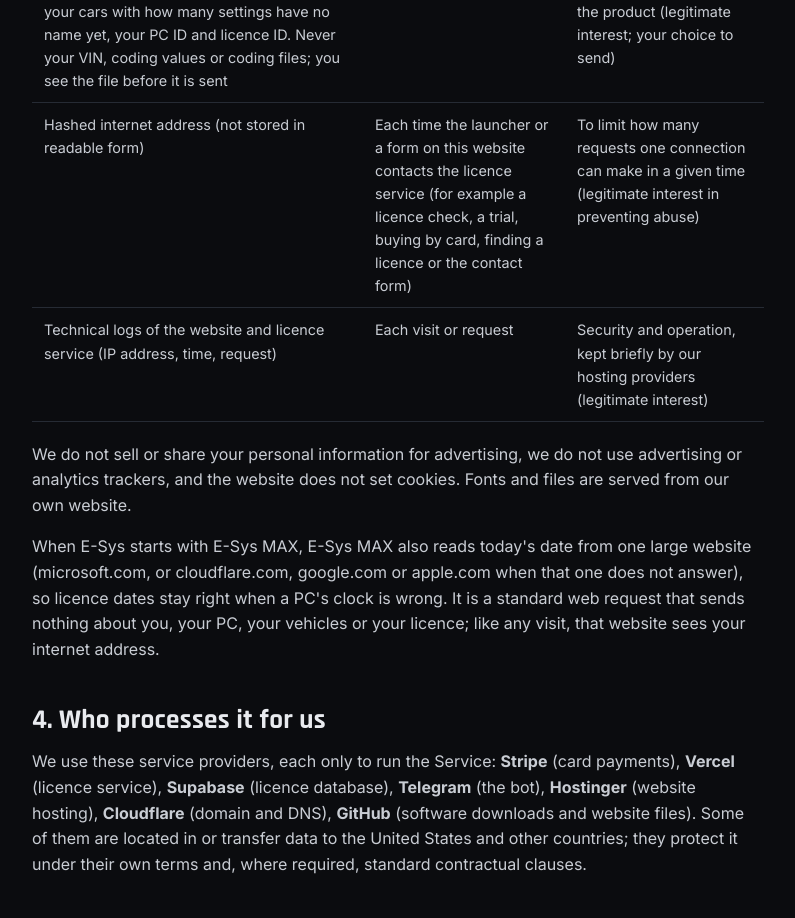
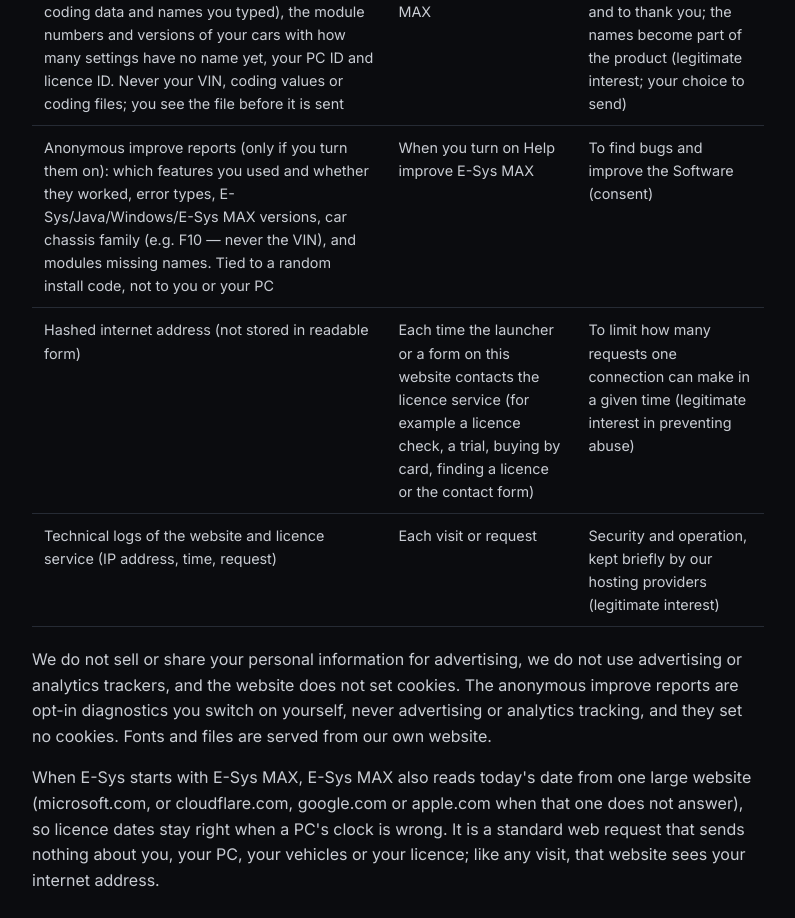
Before and after one commit to kdrcoding/esysmax-website, a plain HTML site: page privacy.html in a window 1280 px wide. Shown: the part 1860-2778 px from the top of the page, without its empty margins (242-1037 px from the left). Drawn offline with Linux system fonts and the light colour scheme.

Commit message:
Privacy policy: document the anonymous improve reports (opt-in)
Adds the new row and clarifying sentence for the opt-in diagnostics
feature shipped in 1.2.50.

```diff
--- a/privacy.html
+++ b/privacy.html
@@ -67,10 +67,11 @@
       <tr><td data-label="Information">Telegram name, user ID and the messages you send to @EsysMaxbot</td><td data-label="When">When you use the bot</td><td data-label="Why (legal basis)">To give trials and licences and answer you (contract; legitimate interest)</td></tr>
       <tr><td data-label="Information">Contact form: your name (if given), e-mail address, PC ID, licence ID and message</td><td data-label="When">When you use the contact form</td><td data-label="Why (legal basis)">We use them only to answer you and to fix your licence, and delete them when no longer needed for that (contract; legitimate interest)</td></tr>
       <tr><td data-label="Information">Help improve names (only if you press Send): setting names found on your PC (in older BMW coding data and names you typed), the module numbers and versions of your cars with how many settings have no name yet, your PC ID and licence ID. Never your VIN, coding values or coding files; you see the file before it is sent</td><td data-label="When">When you use Help improve names in E-Sys MAX</td><td data-label="Why (legal basis)">To add the names to E-Sys MAX for everybody and to thank you; the names become part of the product (legitimate interest; your choice to send)</td></tr>
+      <tr><td data-label="Information">Anonymous improve reports (only if you turn them on): which features you used and whether they worked, error types, E-Sys/Java/Windows/E-Sys MAX versions, car chassis family (e.g. F10 &mdash; never the VIN), and modules missing names. Tied to a random install code, not to you or your PC</td><td data-label="When">When you turn on Help improve E-Sys MAX</td><td data-label="Why (legal basis)">To find bugs and improve the Software (consent)</td></tr>
       <tr><td data-label="Information">Hashed internet address (not stored in readable form)</td><td data-label="When">Each time the launcher or a form on this website contacts the licence service (for example a licence check, a trial, buying by card, finding a licence or the contact form)</td><td data-label="Why (legal basis)">To limit how many requests one connection can make in a given time (legitimate interest in preventing abuse)</td></tr>
       <tr><td data-label="Information">Technical logs of the website and licence service (IP address, time, request)</td><td data-label="When">Each visit or request</td><td data-label="Why (legal basis)">Security and operation, kept briefly by our hosting providers (legitimate interest)</td></tr>
     </table>
-    <p>We do not sell or share your personal information for advertising, we do not use advertising or analytics trackers, and the website does not set cookies. Fonts and files are served from our own website.</p>
+    <p>We do not sell or share your personal information for advertising, we do not use advertising or analytics trackers, and the website does not set cookies. The anonymous improve reports are opt-in diagnostics you switch on yourself, never advertising or analytics tracking, and they set no cookies. Fonts and files are served from our own website.</p>
     <p>When E-Sys starts with E-Sys MAX, E-Sys MAX also reads today's date from one large website (microsoft.com, or cloudflare.com, google.com or apple.com when that one does not answer), so licence dates stay right when a PC's clock is wrong. It is a standard web request that sends nothing about you, your PC, your vehicles or your licence; like any visit, that website sees your internet address.</p>
 
     <h2>4. Who processes it for us</h2>
```
Also changed, not shown: src/pages/privacy.html (+2 -1 lines).
